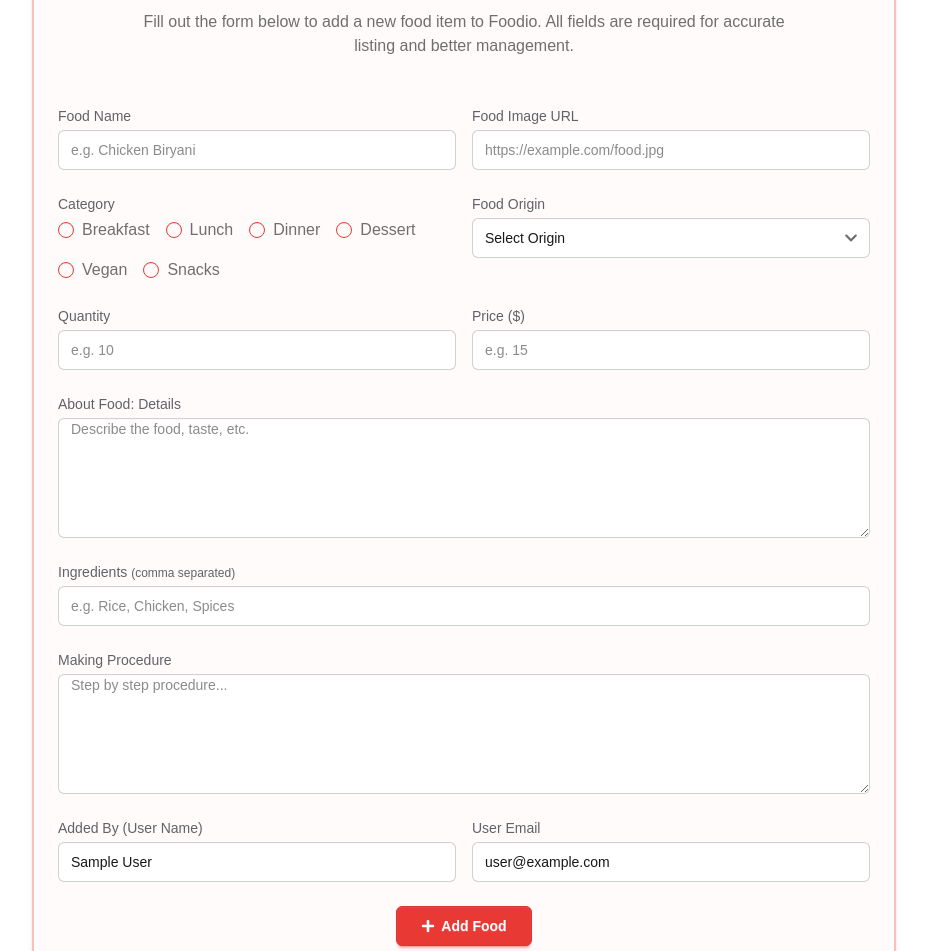
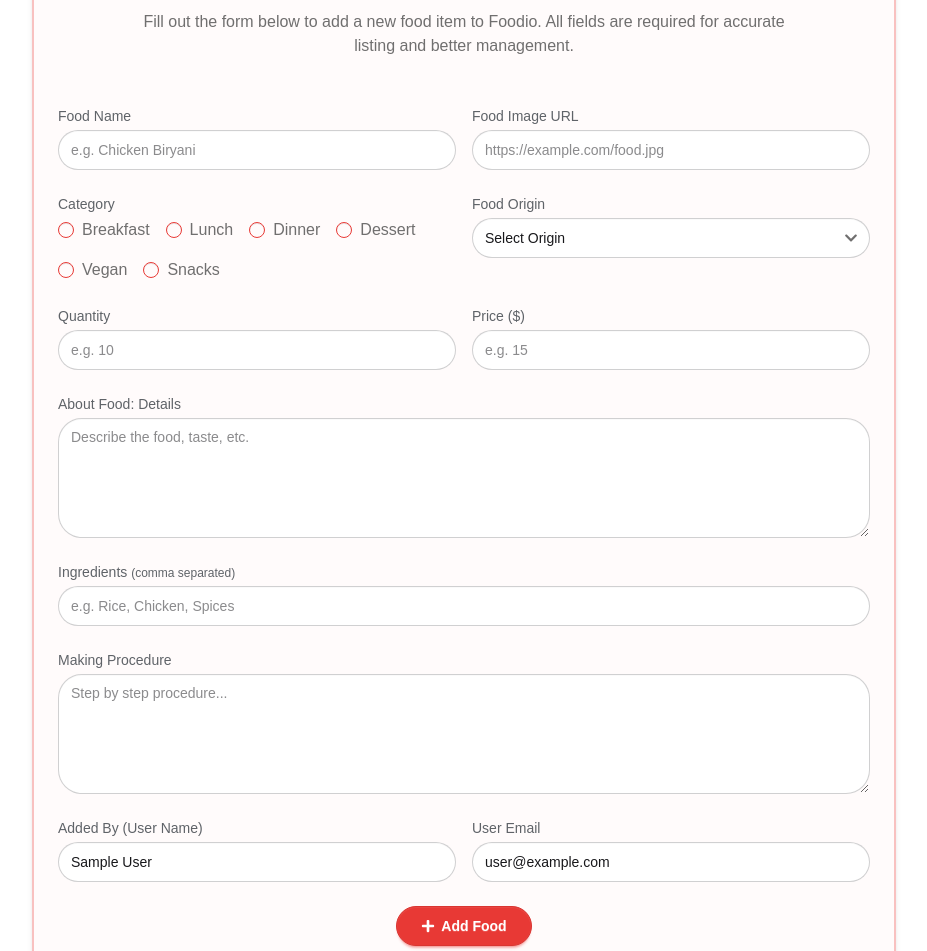
Before and after one commit to omarfaruk-dev/foodio-client, a React (Vite) app: page /add-foods in a window 1280 px wide. Shown: the part 341-1292 px from the top of the page, without its empty margins (176-1103 px from the left). Built offline with nearby package versions, Linux system fonts and the light colour scheme; no server answers; sample sign-in values are in the browser's storage; a web font is replaced by a local one.

Commit message:
add food and edit food design improved

```diff
--- a/src/Routes/router.jsx
+++ b/src/Routes/router.jsx
@@ -65,11 +65,13 @@ const router = createBrowserRouter([
             },
             {
                 path: '/edit-food/:id',
+                hydrateFallbackElement: <Spinner />,
                 loader: ({ params }) => fetch(`${import.meta.env.VITE_API_URL}/foods/${params.id}`),
                 element: <PrivateRoutes> <EditFood /> </PrivateRoutes>
             },
             {
                 path: '/food-purchase/:id',
+                hydrateFallbackElement: <Spinner />,
                 loader: ({ params }) => fetch(`${import.meta.env.VITE_API_URL}/foods/${params.id}`),
                 element: <PrivateRoutes> <FoodPurchase /> </PrivateRoutes>
             },
--- a/src/pages/AddFoods/AddFoodsForm.jsx
+++ b/src/pages/AddFoods/AddFoodsForm.jsx
@@ -96,16 +96,16 @@ const AddFoodsForm = () => {
         <div className="mt-16 max-w-4xl mx-auto px-4 py-10 md:py-20">
             <title>Add New Food | Foodio</title>
             <div className='flex justify-between items-center py-5'>
-                <button onClick={() => navigate(-1)} className="flex btn btn-secondary btn-outline btn-sm text-sm font-medium">
+                <button onClick={() => navigate(-1)} className="flex btn btn-secondary btn-outline btn-sm rounded-3xl text-sm font-medium">
                     <FaArrowLeft /> Go Back
                 </button>
-                <Link to='/all-foods' className="flex btn btn-secondary btn-outline btn-sm text-sm font-medium">
+                <Link to='/all-foods' className="flex btn btn-secondary btn-outline btn-sm rounded-3xl text-sm font-medium">
                     View All <FaList />
                 </Link>
             </div>
             <form
                 onSubmit={handleSubmit}
-                className="space-y-6 bg-secondary/2 shadow-md rounded-md p-6 border-2 border-secondary/30"
+                className="space-y-6 bg-secondary/2 shadow-md rounded-xl p-6 border-2 border-secondary/30"
                 noValidate
             >
                 <h2 className="flex items-center justify-center gap-2 text-center text-2xl text-primary md:text-3xl font-bold mb-2">
@@ -122,7 +122,7 @@ const AddFoodsForm = () => {
                             type="text"
                             name="food_name"
                             placeholder="e.g. Chicken Biryani"
-                            className="input input-bordered w-full rounded-md focus:outline-none focus:ring-1 focus:ring-secondary"
+                            className="input input-bordered w-full rounded-3xl focus:outline-none focus:ring-1 focus:ring-secondary"
                             onChange={handleFieldChange}
                         />
                         {errors.food_name && <p className="text-error text-xs mt-1">{errors.food_name}</p>}
@@ -133,7 +133,7 @@ const AddFoodsForm = () => {
                             type="url"
                             name="food_img"
                             placeholder="https://example.com/food.jpg"
-                            className="input input-bordered w-full rounded-md focus:outline-none focus:ring-1 focus:ring-secondary"
+                            className="input input-bordered w-full rounded-3xl focus:outline-none focus:ring-1 focus:ring-secondary"
                             onChange={handleFieldChange}
                         />
                         {errors.food_img && <p className="text-error text-xs mt-1">{errors.food_img}</p>}
@@ -165,7 +165,7 @@ const AddFoodsForm = () => {
 
                             <select
                                 name="food_origin"
-                                className="input input-bordered w-full rounded-md focus:outline-none focus:ring-1 focus:ring-secondary"
+                                className="input input-bordered w-full rounded-3xl focus:outline-none focus:ring-1 focus:ring-secondary"
                                 onChange={handleFieldChange}
                             >
                                 <option value="">Select Origin</option>
@@ -195,7 +195,7 @@ const AddFoodsForm = () => {
                             type="number"
                             name="quantity"
                             placeholder="e.g. 10"
-                            className="input input-bordered w-full rounded-md focus:outline-none focus:ring-1 focus:ring-secondary"
+                            className="input input-bordered w-full rounded-3xl focus:outline-none focus:ring-1 focus:ring-secondary"
                             onChange={handleFieldChange}
                         />
                         {errors.quantity && <p className="text-error text-xs mt-1">{errors.quantity}</p>}
@@ -206,7 +206,7 @@ const AddFoodsForm = () => {
                             type="number"
                             name="price"
                             placeholder="e.g. 15"
-                            className="input input-bordered w-full rounded-md focus:outline-none focus:ring-1 focus:ring-secondary"
+                            className="input input-bordered w-full rounded-3xl focus:outline-none focus:ring-1 focus:ring-secondary"
                             onChange={handleFieldChange}
                         />
                         {errors.price && <p className="text-error text-xs mt-1">{errors.price}</p>}
@@ -218,7 +218,7 @@ const AddFoodsForm = () => {
                     <textarea
                         rows={8}
                         name="details"
-                        className="input h-30 input-bordered w-full rounded-md focus:outline-none focus:ring-1 focus:ring-secondary overflow-x-hidden overflow-y-auto whitespace-pre-wrap break-words"
+                        className="input h-30 input-bordered w-full py-2 rounded-3xl focus:outline-none focus:ring-1 focus:ring-secondary overflow-x-hidden overflow-y-auto whitespace-pre-wrap break-words"
                         placeholder="Describe the food, taste, etc."
                         onChange={handleFieldChange}
                     ></textarea>
@@ -230,7 +230,7 @@ const AddFoodsForm = () => {
                         type="text"
                         name="ingredients"
                         placeholder="e.g. Rice, Chicken, Spices"
-                        className="input input-bordered w-full rounded-md focus:outline-none focus:ring-1 focus:ring-secondary"
+                        className="input input-bordered w-full rounded-3xl focus:outline-none focus:ring-1 focus:ring-secondary"
                         onChange={handleFieldChange}
                     />
                     {errors.ingredients && <p className="text-error text-xs mt-1">{errors.ingredients}</p>}
@@ -240,7 +240,7 @@ const AddFoodsForm = () => {
                     <textarea
                         rows={12}
                         name="making_procedure"
-                        className="input input-bordered h-30 w-full rounded-md focus:outline-none focus:ring-1 focus:ring-secondary overflow-x-hidden overflow-y-auto whitespace-pre-wrap break-words"
+                        className="input input-bordered h-30 w-full py-2 rounded-3xl focus:outline-none focus:ring-1 focus:ring-secondary overflow-x-hidden overflow-y-auto whitespace-pre-wrap break-words"
                         placeholder="Step by step procedure..."
                         onChange={handleFieldChange}
                     ></textarea>
@@ -255,7 +255,7 @@ const AddFoodsForm = () => {
                             name="user_name"
                             value={user?.displayName}
                             readOnly
-                            className="input input-bordered w-full rounded-md focus:outline-none focus:ring-1 focus:ring-secondary"
+                            className="input input-bordered w-full rounded-3xl focus:outline-none focus:ring-1 focus:ring-secondary"
                         />
                     </div>
                     <div>
@@ -265,7 +265,7 @@ const AddFoodsForm = () => {
                             name="user_email"
                             value={user?.email}
                             readOnly
-                            className="input input-bordered w-full rounded-md focus:outline-none focus:ring-1 focus:ring-secondary"
+                            className="input input-bordered w-full rounded-3xl focus:outline-none focus:ring-1 focus:ring-secondary"
                         />
                     </div>
                 </div>
@@ -279,14 +279,14 @@ const AddFoodsForm = () => {
                         name="purchase_count"
                         value={0}
                         readOnly
-                        className="input-base cursor-not-allowed"
+                        className="input-base cursor-not-allowed rounded-3xl"
                     />
                 </div>
                 {/* Submit */}
                 <div className="text-center">
                     <button
                         type="submit"
-                        className="btn btn-secondary text-base-100 px-6 py-2 rounded-md hover:bg-opacity-90 transition duration-300"
+                        className="btn btn-secondary text-white px-6 py-2 rounded-3xl hover:bg-opacity-90 transition duration-300"
                     >
                         <FaPlus /> Add Food
                     </button>
--- a/src/pages/FoodDetails.jsx
+++ b/src/pages/FoodDetails.jsx
@@ -1,4 +1,4 @@
-import React from 'react';
+
 import {  Link, useLoaderData } from 'react-router';
 
 const FoodDetails = () => {
```
Also changed, not shown: src/pages/EditFood/EditFood.jsx (+15 -15 lines).
